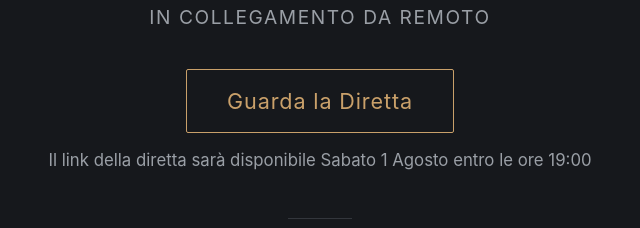
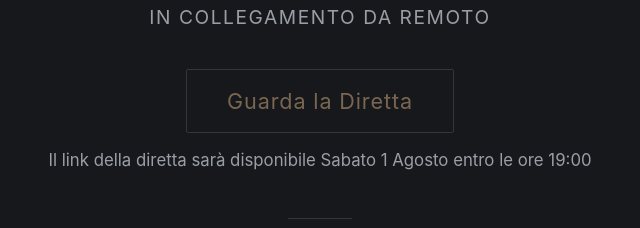
Before and after one commit to funeralelina/video, a plain HTML site: page index.html in a window 1280 px wide. Shown: the part 287-515 px from the top of the page, without its empty margins (320-960 px from the left). Drawn offline with Linux system fonts and the light colour scheme.

Commit message:
Update index.html

```diff
--- a/index.html
+++ b/index.html
@@ -192,7 +192,7 @@
   </div>
 
 <script>
-  const REDIRECT_URL = "https://www.milannews.it";
+  const REDIRECT_URL = "";
 
   const serviceStartDate = new Date("2026-08-01T17:00:00Z");
 
```
